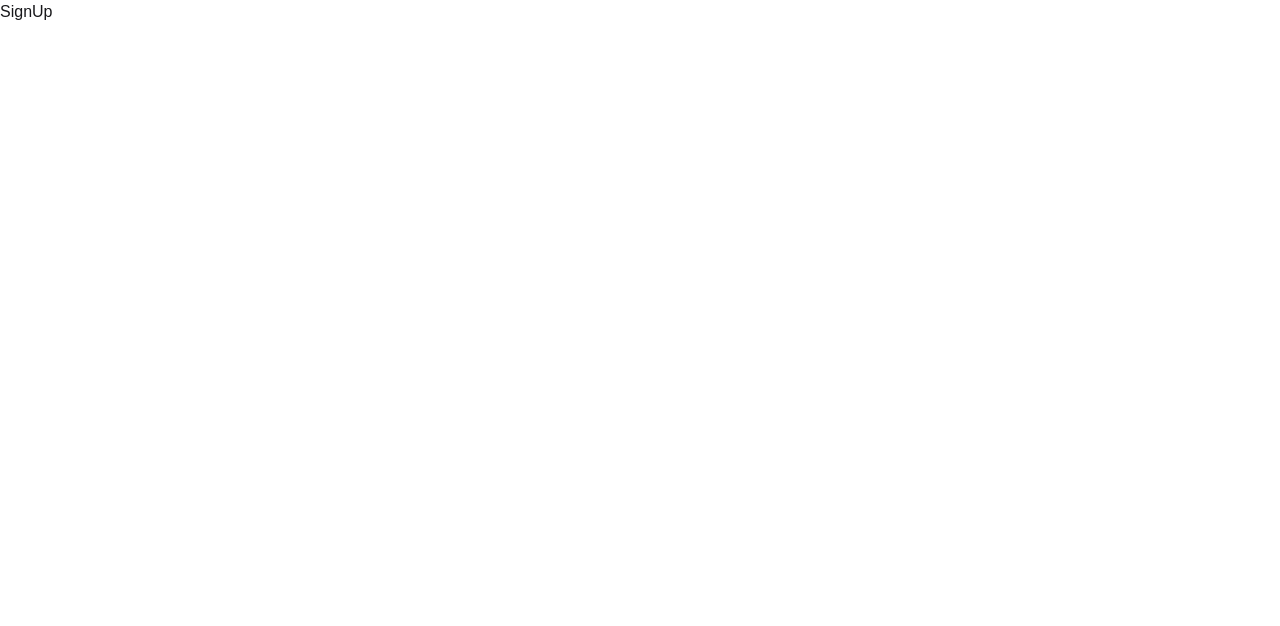
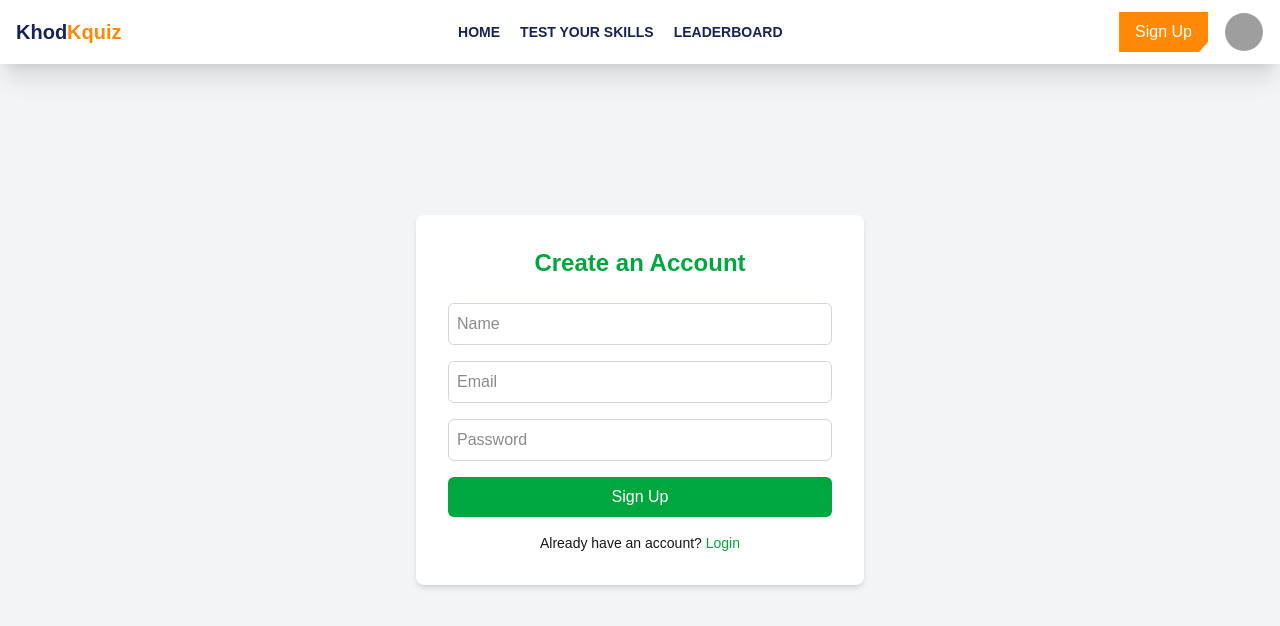
Before and after one commit to PhaySometh/KhodKquiz, a React (Vite) app in the folder frontend/: page /signup in a window 1280 px wide. Shown: the top 626 px of the page. Built offline with nearby package versions, Linux system fonts and the light colour scheme; grey boxes are pictures that could not be loaded.

Commit message:
commit the draft of signup page close #64

```diff
--- a/frontend/src/pages/SignUp.jsx
+++ b/frontend/src/pages/SignUp.jsx
@@ -1,7 +1,48 @@
-import React from 'react'
+import React from 'react';
+import NavBar from '../components/NavBar';
 
 export default function SignUp() {
-  return (
-    <div>SignUp</div>
-  )
+    return (
+        <>
+            <div className="w-full">
+                <NavBar />
+            </div>
+            <div className="flex justify-center items-center h-screen bg-gray-100">
+                <div className="bg-white p-8 rounded-lg shadow-md w-full max-w-md">
+                    <h2 className="text-2xl font-semibold mb-6 text-center text-green-600">
+                        Create an Account
+                    </h2>
+                    <form className="flex flex-col gap-4">
+                        <input
+                            type="text"
+                            placeholder="Name"
+                            className="border border-gray-300 p-2 rounded-md focus:outline-none focus:ring-2 focus:ring-green-400"
+                        />
+                        <input
+                            type="email"
+                            placeholder="Email"
+                            className="border border-gray-300 p-2 rounded-md focus:outline-none focus:ring-2 focus:ring-green-400"
+                        />
+                        <input
+                            type="password"
+                            placeholder="Password"
+                            className="border border-gray-300 p-2 rounded-md focus:outline-none focus:ring-2 focus:ring-green-400"
+                        />
+                        <button className="bg-green-600 text-white py-2 rounded-md hover:bg-green-700 transition">
+                            Sign Up
+                        </button>
+                    </form>
+                    <p className="text-center mt-4 text-sm">
+                        Already have an account?{' '}
+                        <a
+                            href="/login"
+                            className="text-green-600 hover:underline"
+                        >
+                            Login
+                        </a>
+                    </p>
+                </div>
+            </div>
+        </>
+    );
 }
```
